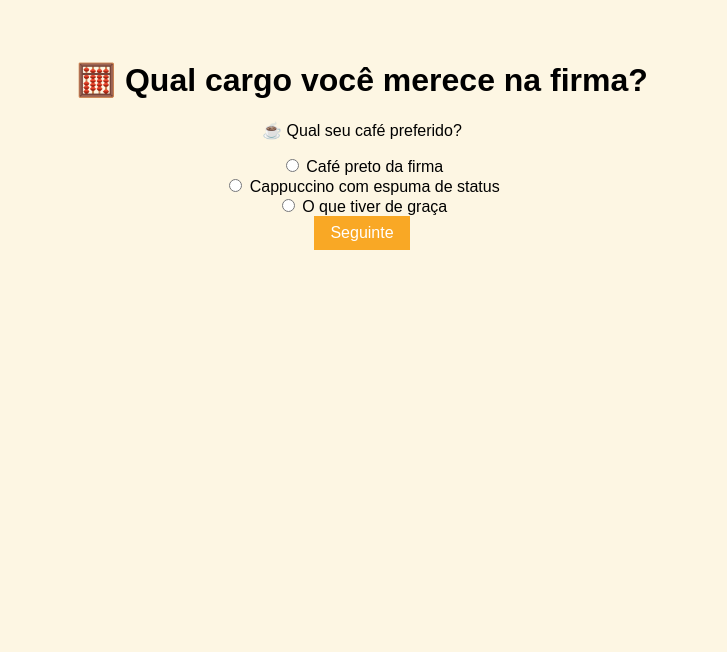
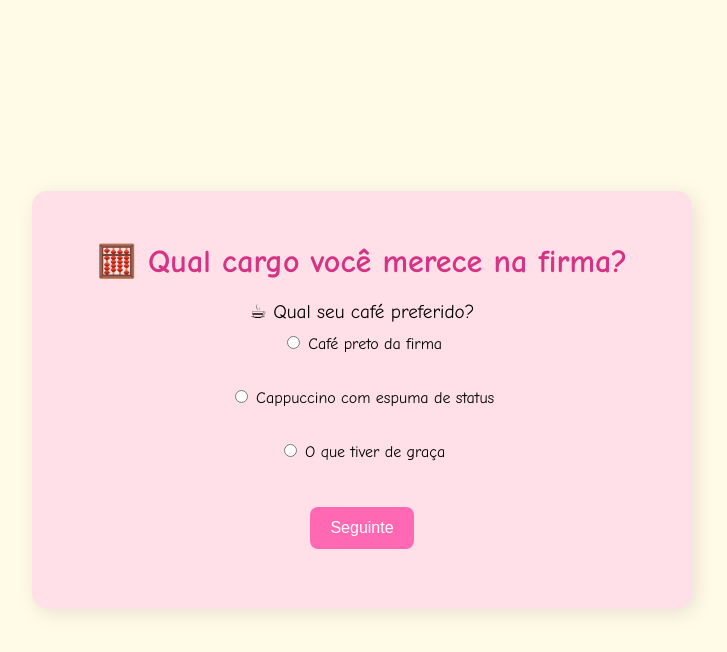
Before and after one commit to luanamendz/simulador-de-cargo, a plain HTML site: page index.html in a window 1280 px wide. Both pictures are taken after a click on the button "Começar". Shown: the whole page, without its empty margins (278-1005 px from the left). Drawn offline with Linux system fonts and the light colour scheme.

Commit message:
style.css

```diff
--- a/style.css
+++ b/style.css
@@ -1,25 +1,60 @@
 body {
-  font-family: Arial, sans-serif;
-  background-color: #fdf6e3;
-  padding: 2rem;
-  text-align: center;
+  font-family: 'Comic Sans MS', cursive, sans-serif;
+  background-color: #fffbe7;
+  margin: 0;
+  padding: 0;
+  display: flex;
+  justify-content: center;
+  align-items: center;
+  min-height: 100vh;
 }
 
-.question {
-  margin: 1rem 0;
+.container {
+  background: #ffe0e9;
+  padding: 30px;
+  border-radius: 15px;
+  box-shadow: 4px 4px 20px rgba(0,0,0,0.1);
+  text-align: center;
+  max-width: 600px;
+  width: 90%;
+}
+
+h1 {
+  color: #d63384;
+  margin-bottom: 20px;
+}
+
+#quiz p {
+  font-size: 1.2em;
+  margin-bottom: 10px;
+}
+
+#opcoes label {
+  display: block;
+  margin: 8px 0;
+  cursor: pointer;
+  font-size: 1em;
 }
 
 button {
-  padding: 0.5rem 1rem;
-  background-color: #f9a825;
+  background-color: #ff69b4;
   border: none;
   color: white;
-  font-size: 1rem;
+  padding: 12px 20px;
+  font-size: 1em;
+  border-radius: 8px;
   cursor: pointer;
+  margin-top: 20px;
+  transition: background 0.3s ease;
 }
 
-#resultado {
-  margin-top: 2rem;
-  font-size: 1.3rem;
+button:hover {
+  background-color: #e055a0;
+}
+
+.resultado {
+  margin-top: 30px;
+  font-size: 1.4em;
+  color: #7a004d;
   font-weight: bold;
 }
```
